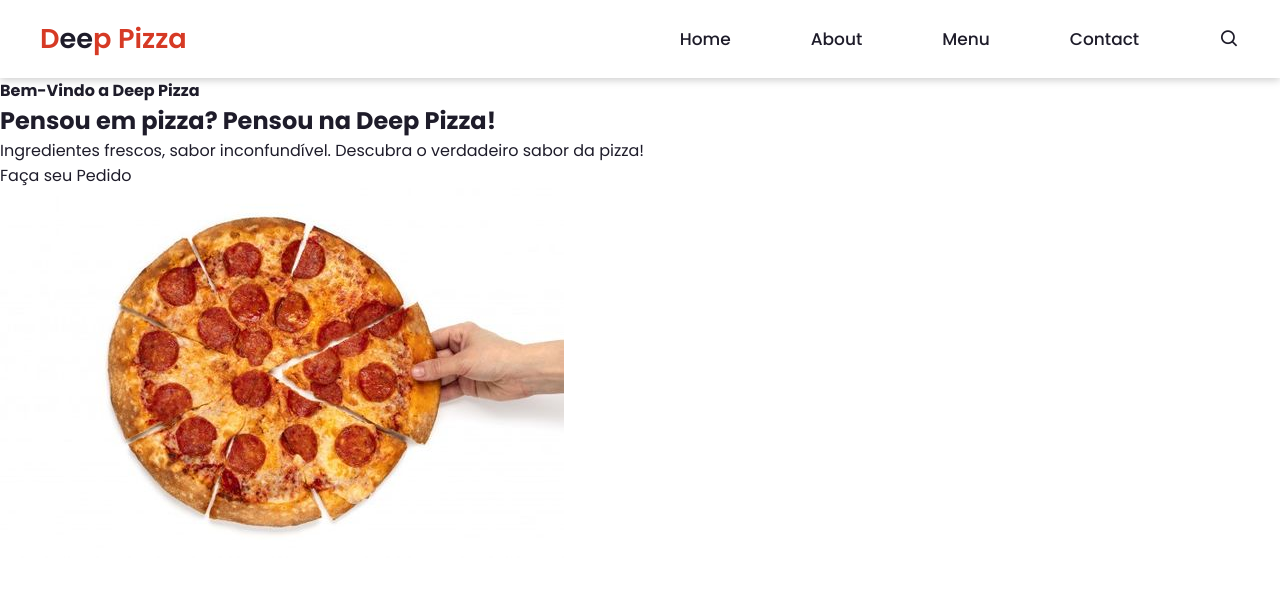
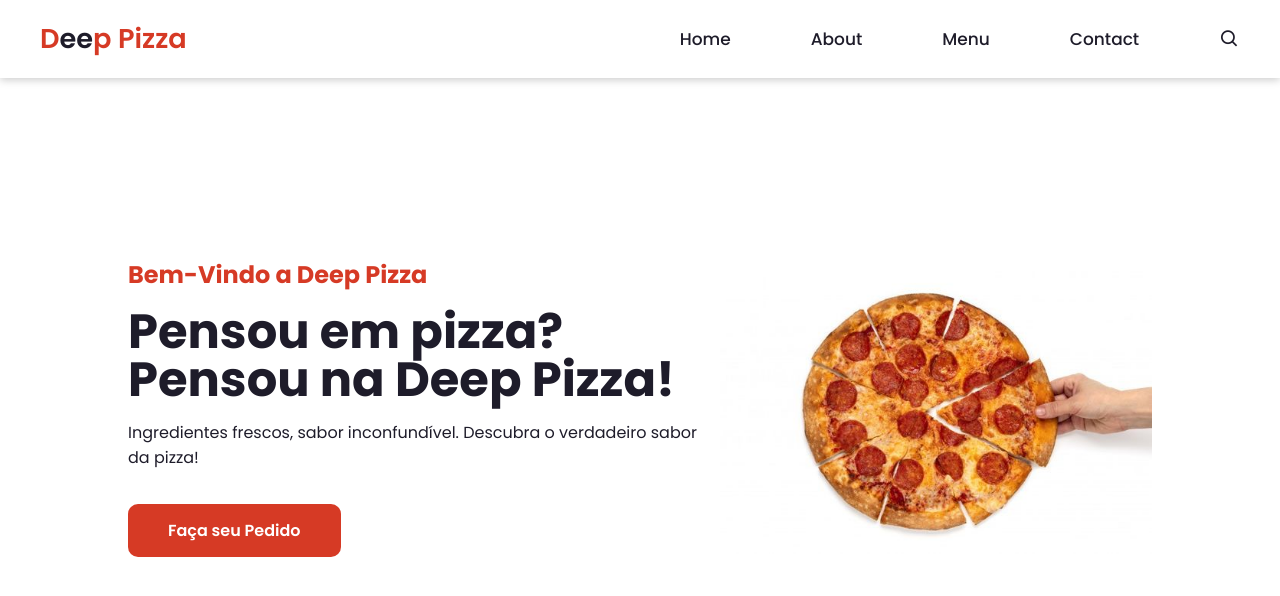
Before and after one commit to camilarosana/Deep-Pizza, a plain HTML site: page index.html in a window 1280 px wide. Drawn offline with nearby package versions, Linux system fonts and the light colour scheme.

Commit message:
Estilização do main

```diff
--- a/css/style.css
+++ b/css/style.css
@@ -23,6 +23,7 @@ body {
     box-shadow: 0 0.1rem 0.5rem #ccc;
     width: 100%;
     transition: all 0.5s;
+    position: fixed;
 }
 .logo {
     color: #d63a25;
@@ -62,3 +63,42 @@ body {
     background: #1e1c2a;
     margin: 5px auto;
 }
+.home {
+    width: 100%;
+    height: 100vh;
+    display: flex;
+    align-items: center;
+    justify-content: space-between;
+    padding: 0px 10%;
+}
+.home-text {
+    max-width: 37rem;
+}
+.home-text h4 {
+    font-size: 1.5rem;
+    color: #d63a25;
+    margin-bottom: 1rem;
+}
+.home-text h1 {
+    font-size: 3rem;
+    margin-bottom: 1rem;
+    line-height: 3rem;
+}
+.home-text p {
+    margin-bottom: 3rem;
+}
+.btn {
+    padding: 15px 40px;
+    background-color: #d63a25;
+    color: #fff;
+    border-radius: 10px;
+    font-weight: 600;
+    transition: all 0.5s;
+}
+.btn:hover {
+    background-color: #fc4c35;
+}
+.home-img img {
+    width: 100%;
+    margin-top: 2rem;
+}
```
